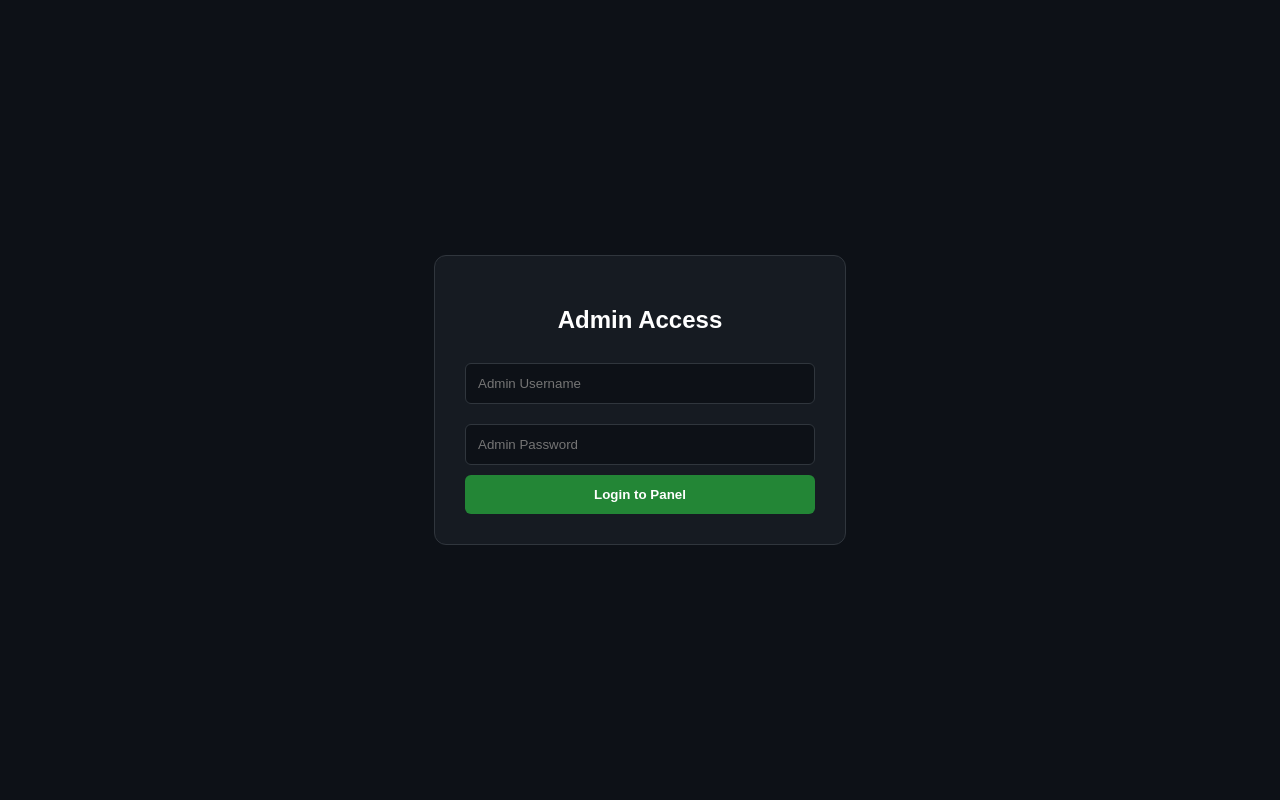
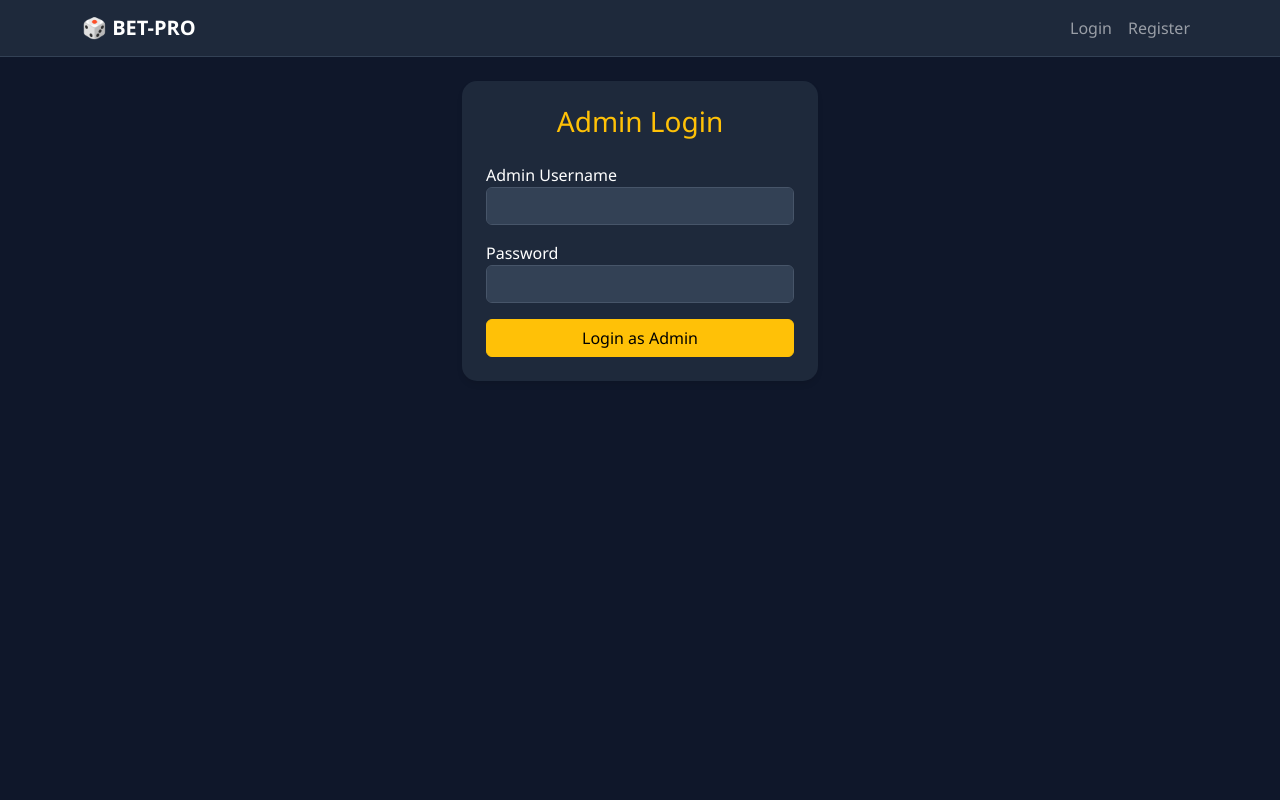
Before and after one commit to tamimalmahi/Betting-App, a Flask app: page /admin in a window 1280 px wide. Run offline with Flask 3, Linux system fonts and the light colour scheme.

Commit message:
Update admin.html

```diff
--- a/templates/admin.html
+++ b/templates/admin.html
@@ -1,25 +1,24 @@
-<!DOCTYPE html>
-<html lang="en">
-<head>
-    <meta charset="UTF-8">
-    <meta name="viewport" content="width=device-width, initial-scale=1.0">
-    <title>Admin Login - BET-PRO</title>
-    <style>
-        body { font-family: Arial, sans-serif; background-color: #0d1117; color: white; display: flex; justify-content: center; align-items: center; height: 100vh; margin: 0; }
-        .login-box { background: #161b22; padding: 30px; border-radius: 12px; border: 1px solid #30363d; width: 350px; text-align: center; }
-        input { width: 100%; padding: 12px; margin: 10px 0; background: #0d1117; border: 1px solid #30363d; color: white; border-radius: 6px; box-sizing: border-box; }
-        button { width: 100%; padding: 12px; background-color: #238636; color: white; border: none; border-radius: 6px; cursor: pointer; font-weight: bold; }
-        button:hover { background-color: #2ea043; }
-    </style>
-</head>
-<body>
-    <div class="login-box">
-        <h2>Admin Access</h2>
-        <form action="/admin" method="POST">
-            <input type="text" name="username" placeholder="Admin Username" required>
-            <input type="password" name="password" placeholder="Admin Password" required>
-            <button type="submit">Login to Panel</button>
-        </form>
+{% extends "base.html" %}
+{% block content %}
+<div class="row justify-content-center">
+    <div class="col-md-4">
+        <div class="card p-4">
+            <h3 class="text-center mb-4 text-warning">Admin Login</h3>
+            {% if error %}
+                <div class="alert alert-danger">{{ error }}</div>
+            {% endif %}
+            <form method="POST">
+                <div class="mb-3">
+                    <label>Admin Username</label>
+                    <input type="text" name="username" class="form-control" required>
+                </div>
+                <div class="mb-3">
+                    <label>Password</label>
+                    <input type="password" name="password" class="form-control" required>
+                </div>
+                <button type="submit" class="btn btn-warning w-100">Login as Admin</button>
+            </form>
+        </div>
     </div>
-</body>
-</html>
+</div>
+{% endblock %}
```
